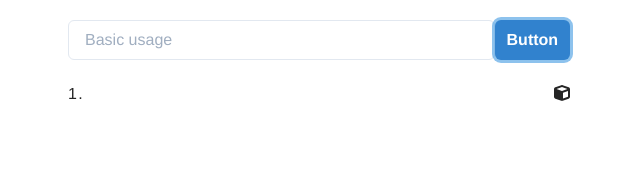
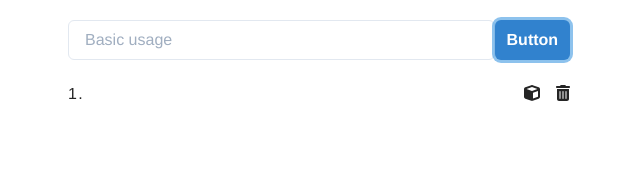
Before and after one commit to yosukekato165/next_ts_recoil, a Next.js app: page / in a window 1280 px wide. Both pictures are taken after a click on the button "Button". Shown: the top 173 px of the page, without its empty margins (321-961 px from the left). Built offline with nearby package versions, Linux system fonts and the light colour scheme.

Commit message:
削除機能の追加

```diff
--- a/components/list.tsx
+++ b/components/list.tsx
@@ -1,13 +1,16 @@
 import { FC, useCallback, useEffect, useState } from 'react'
 import { FontAwesomeIcon } from '@fortawesome/react-fontawesome'
-import { faCube } from '@fortawesome/free-solid-svg-icons'
-import { Box, Flex } from '@chakra-ui/react'
+import { faCube, faTrashCan } from '@fortawesome/free-solid-svg-icons'
+import { Box, ButtonGroup, Flex } from '@chakra-ui/react'
+import { useRecoilState } from 'recoil'
+import { textState } from '../recoil/todo'
 
 type Props = {
   list: string[]
 }
 
 export const List: FC<Props> = ({ list }) => {
+  const [text, setText] = useRecoilState(textState)
   const [isModalOpen, setIsModalOpen] = useState(false)
 
   const escFunction = useCallback(
@@ -30,7 +33,16 @@ export const List: FC<Props> = ({ list }) => {
   const closeModal = () => {
     setIsModalOpen(false)
   }
-  // TODO: 削除ボタンを追加する
+  const removeItemAtIndex = (arr: any[], index: number) => {
+    return [...arr.slice(0, index), ...arr.slice(index + 1)]
+  }
+
+  const deleteTodo = (e: number) => {
+    const newTodos = removeItemAtIndex(text.todos, e)
+
+    setText({ todos: newTodos })
+  }
+
   return (
     <ul>
       {list.map((e, i) => {
@@ -38,9 +50,14 @@ export const List: FC<Props> = ({ list }) => {
           <li key={i}>
             <Flex justifyContent={'space-between'}>
               {i + 1}. {e}
-              <Box onClick={openModal} cursor="pointer">
-                <FontAwesomeIcon icon={faCube} />
-              </Box>
+              <ButtonGroup gap="2">
+                <Box onClick={openModal} cursor="pointer">
+                  <FontAwesomeIcon icon={faCube} />
+                </Box>
+                <Box onClick={() => deleteTodo(i)} cursor="pointer">
+                  <FontAwesomeIcon icon={faTrashCan} />
+                </Box>
+              </ButtonGroup>
             </Flex>
             <Box
               position="fixed"
```
